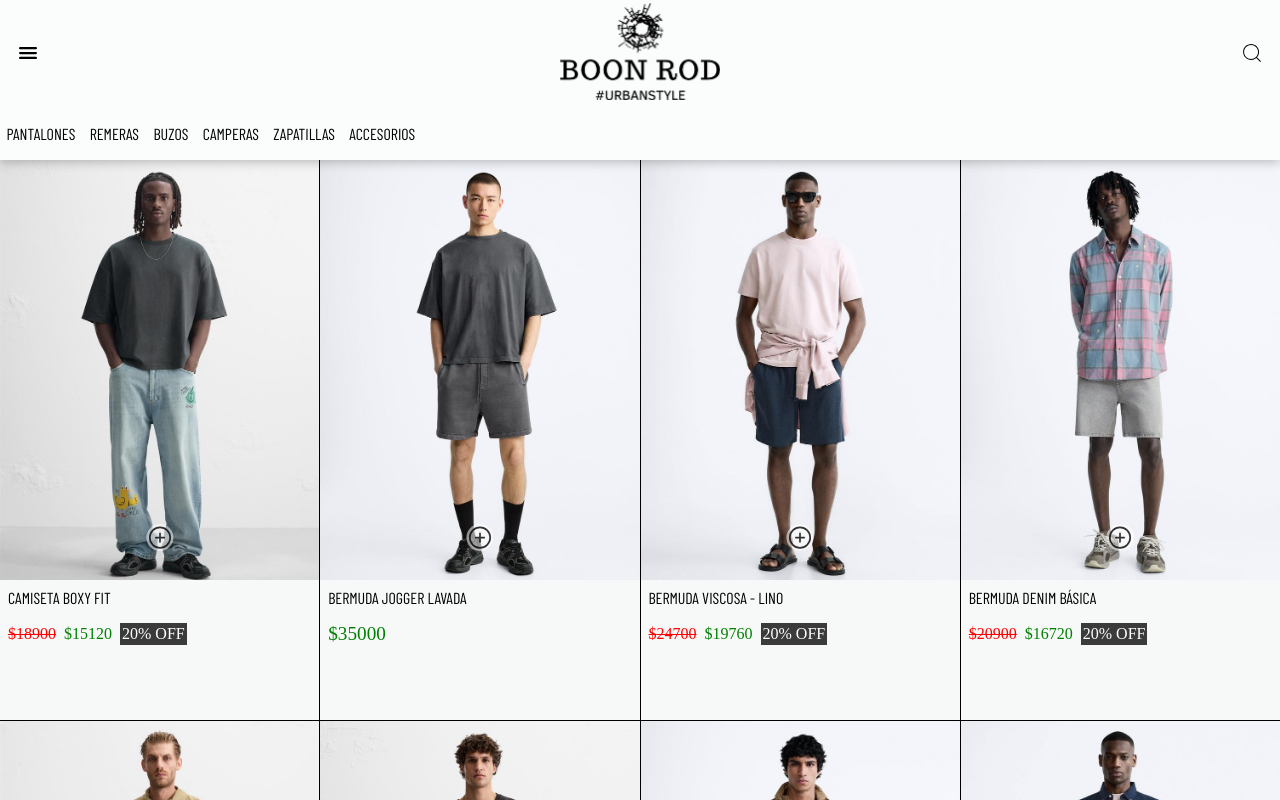
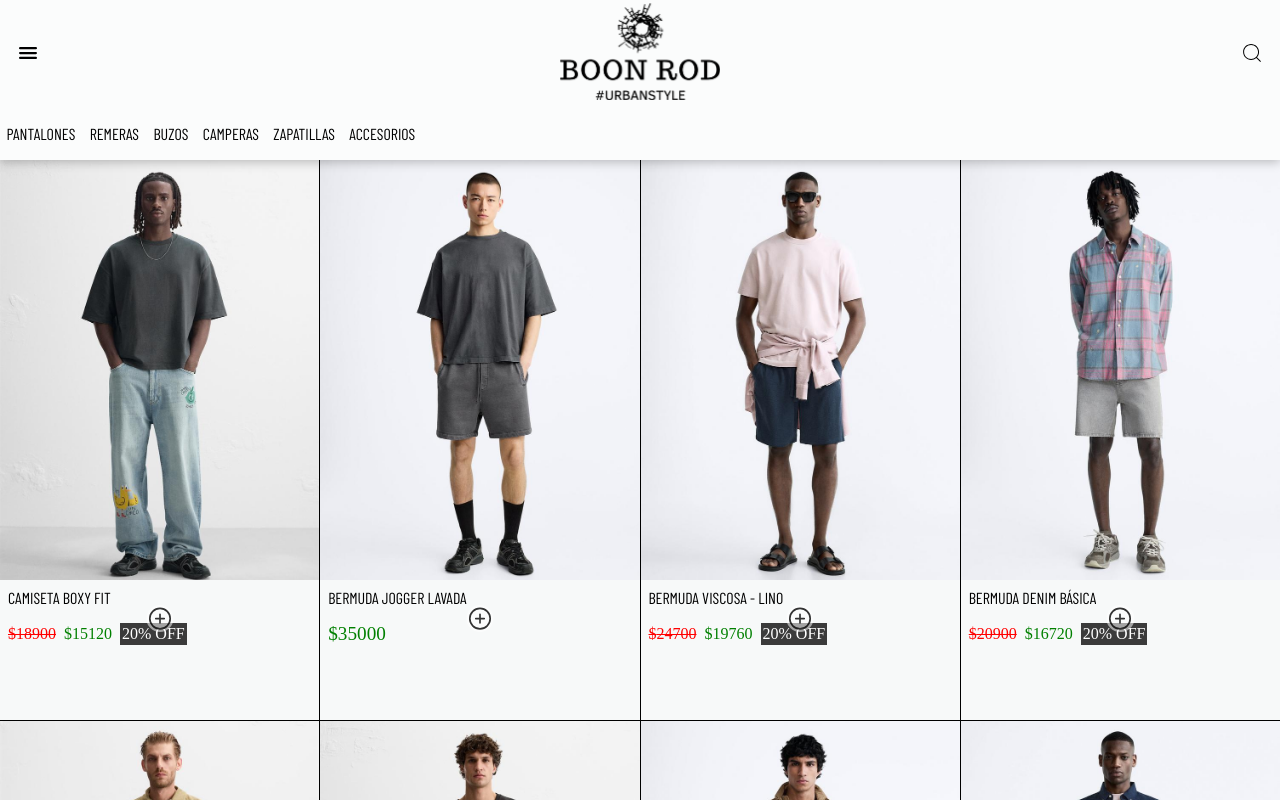
Before and after one commit to Juannmanuel/BoonRod, a React (Vite) app: page /catalogo in a window 1280 px wide. Built offline with nearby package versions, Linux system fonts and the light colour scheme; a web font is replaced by a local one.

Commit message:
carrousel

```diff
--- a/src/components/Card/Card.module.css
+++ b/src/components/Card/Card.module.css
@@ -23,7 +23,7 @@
 .icon {
   position: absolute;
   left: 50%;
-  top: 65%;
+  bottom: 5.5rem;
   transform: translate(-50%);
   color: rgba(0, 0, 0, 0.798);
   background-color: rgba(255, 255, 255, 0.533);
--- a/src/components/FeatureBlock/FeatureBlock.module.css
+++ b/src/components/FeatureBlock/FeatureBlock.module.css
@@ -9,10 +9,11 @@
   align-items: center;
   background-color: var(--color-white-medium);
   position: relative;
+  padding: 2rem 0;
 }
 .container {
   width: 90vw;
-  height: 80vh;
+  height: auto;
   margin: auto;
   display: flex;
   flex-flow: column nowrap;
```
